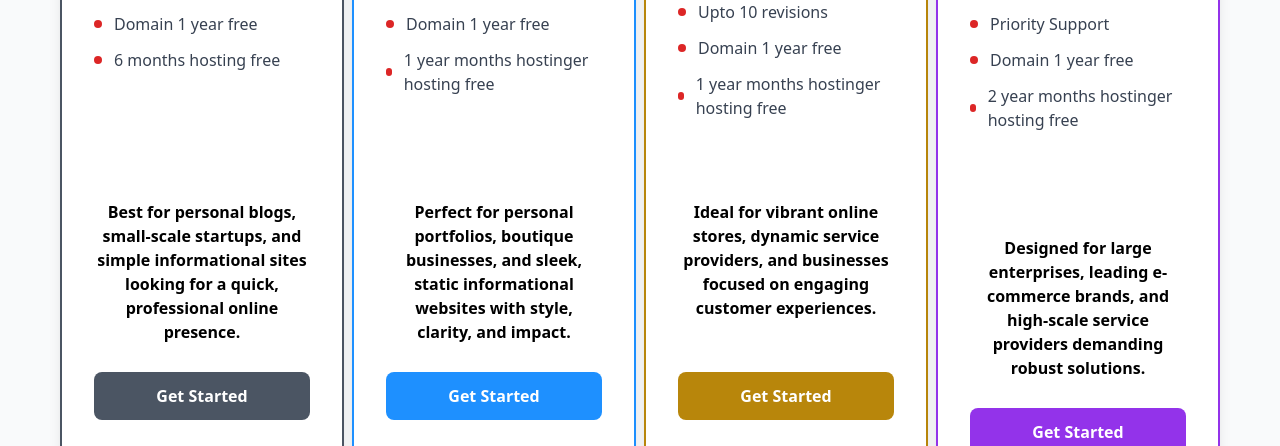
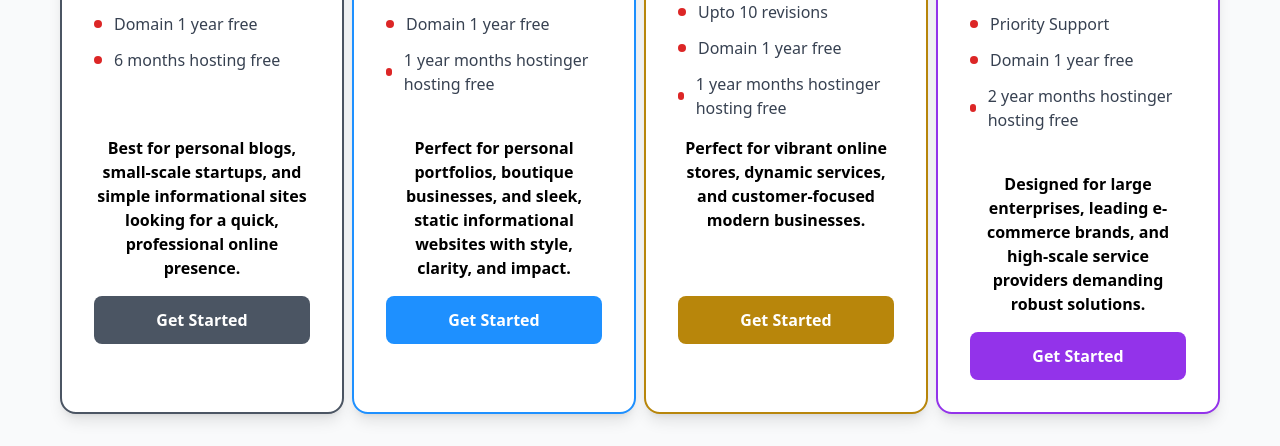
Before and after one commit to Bashitha267/primeProduction, a React (Vite) app: page /web-development in a window 1280 px wide. Shown: the part 1142-1588 px from the top of the page. Built offline with nearby package versions, Linux system fonts and the light colour scheme; no server answers.

Commit message:
new file:   sitemap.xml#	modified:      src/pages/Events.tsx#	modified:       src/pages/WebDevelopment.tsx

```diff
--- a/src/pages/Events.tsx
+++ b/src/pages/Events.tsx
@@ -347,7 +347,7 @@ const [selectedGallery, setSelectedGallery] = useState<string | null>(null);
                     </div>
                   </div>
 
-                  <ul className="space-y-3 xl:mb-14 mb-2 md:mb-2 md:h-72 xl:h-96 2xl:h-80 ">
+                  <ul className="space-y-3 xl:mb-14 mb-2 md:mb-2 lg:mb-4 md:h-72 lg:h-80 xl:h-96 2xl:h-80 ">
                     {pkg.features.map((feature, idx) => (
                       <li key={idx} className="flex items-center space-x-3 ">
                         <div className="w-2 h-2 bg-red-600 rounded-full" />
@@ -356,7 +356,7 @@ const [selectedGallery, setSelectedGallery] = useState<string | null>(null);
                     ))}
                   </ul>
 
-                  <div className='text-center text-md text-black font-semibold mt-8 mb-8 md:mb-3 md:h-24 xl:h-40 2xl:h-32'>{pkg.uses}</div>
+                  <div className='text-center text-md text-black font-semibold mt-8 mb-8 md:mb-3 md:h-24 xl:h-44 2xl:h-32 '>{pkg.uses}</div>
                   <Link to="/contact">
                   <button className={`w-full py-3 rounded-lg font-semibold transition-colors  ${
                     pkg.popular === "popular"
--- a/src/pages/WebDevelopment.tsx
+++ b/src/pages/WebDevelopment.tsx
@@ -84,7 +84,7 @@ const WebDevelopment = () => {
 
       ],
       popular: "popular",
-      uses:"Ideal for vibrant online stores, dynamic service providers, and businesses focused on engaging customer experiences."
+      uses:"Perfect for vibrant online stores, dynamic services, and customer-focused modern businesses."
     },
     {
       name: 'Prime Apexium',
@@ -273,7 +273,7 @@ const WebDevelopment = () => {
                     </div>
                   </div>
 
-                  <ul className="space-y-3 xl:mb-14 mb-2 md:mb-2 md:h-72 xl:h-96 2xl:h-80 ">
+                  <ul className="space-y-3 xl:mb-14 mb-2 md:mb-2 md:h-80 xl:h-80 2xl:h-80 ">
                     {pkg.features.map((feature, idx) => (
                       <li key={idx} className="flex items-center space-x-3 ">
                         <div className="w-2 h-2 bg-red-600 rounded-full" />
@@ -282,7 +282,7 @@ const WebDevelopment = () => {
                     ))}
                   </ul>
 
-                  <div className='text-center text-md text-black font-semibold mt-8 mb-8 md:mb-3 md:h-24 xl:h-40 2xl:h-32'>{pkg.uses}</div>
+                  <div className='text-center text-md text-black font-semibold md:mb-3 lg:mb-0  md:h-24 xl:h-40 2xl:h-32 mb-4 mt-2'>{pkg.uses}</div>
                   <Link to="/contact">
                   <button className={`w-full py-3 rounded-lg font-semibold transition-colors  ${
                     pkg.popular === "popular"
@@ -329,7 +329,7 @@ const WebDevelopment = () => {
                 whileInView={{ opacity: 1, scale: 1 }}
                 transition={{ delay: index * 0.2, duration: 0.8 }}
                 viewport={{ once: true }}
-                className="bg-white rounded-xl shadow-lg overflow-hidden hover:shadow-xl transition-shadow"
+                className="bg-white rounded-xl shadow-lg overflow-hidden hover:shadow-xl transition-shadow "
 
               >
                 <img
@@ -339,7 +339,7 @@ const WebDevelopment = () => {
                 />
                 <div className="p-6">
                   <h3 className="text-xl font-bold text-gray-900 mb-2">{project.title}</h3>
-                  <p className="text-gray-600 mb-4">{project.description}</p>
+                  <p className="text-gray-600 mb-4 h-16 ">{project.description}</p>
                   <div className="flex flex-wrap gap-2">
                     {project.technologies.map((tech, idx) => (
                       <span
```
Also changed, not shown: 1 other file (tests, documents, lock files or other folders).
